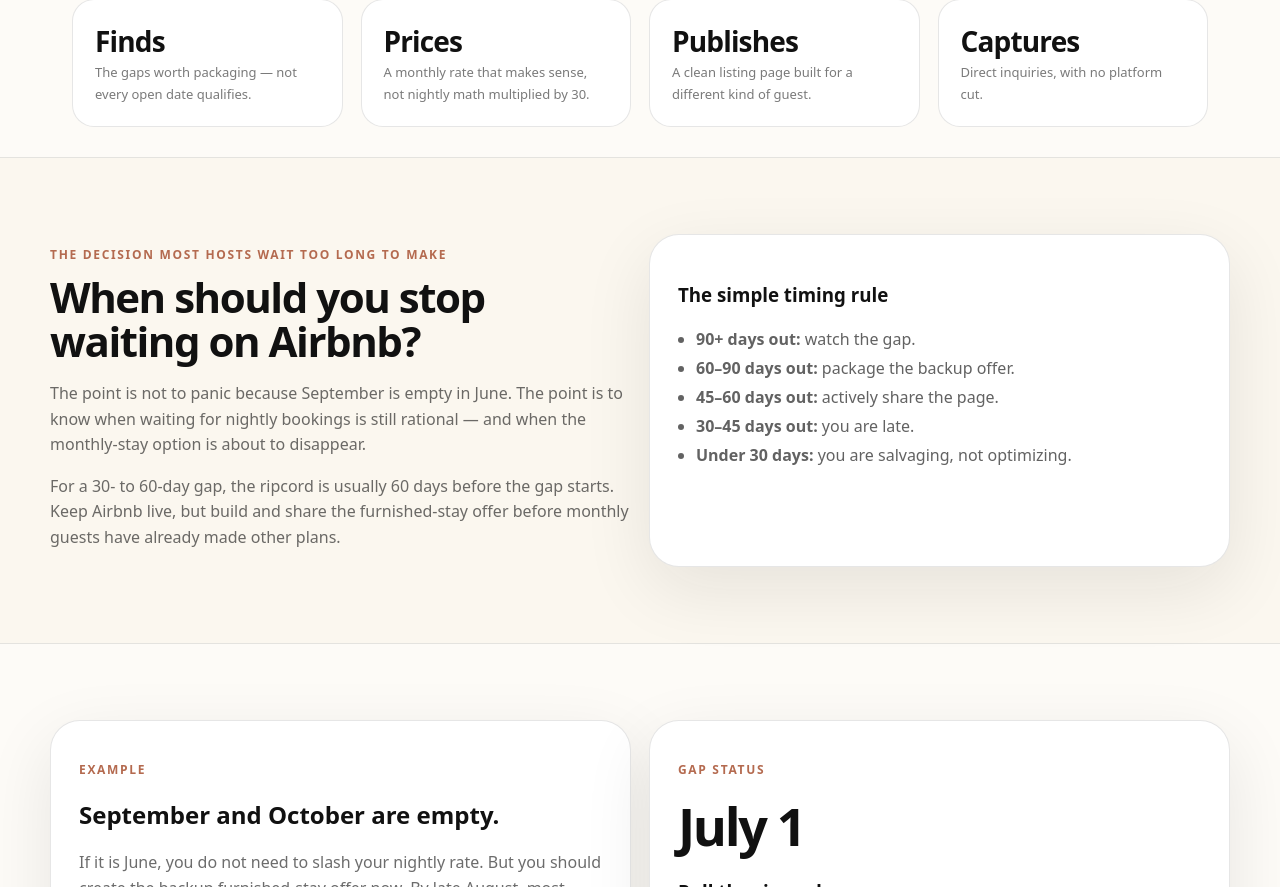
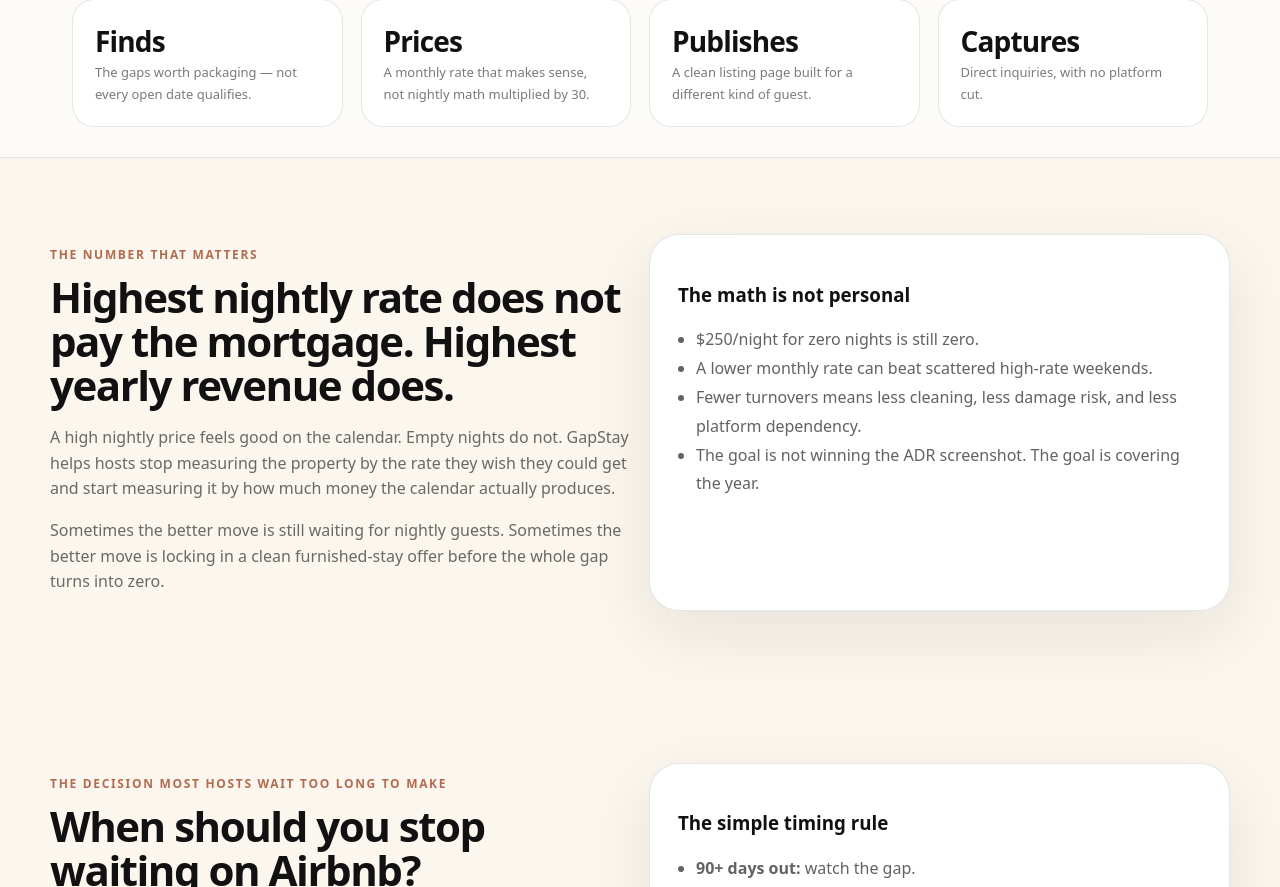
Before and after one commit to pissclams1/Pissclams, a Next.js app: page / in a window 1280 px wide. Shown: the part 708-1595 px from the top of the page. Built offline with nearby package versions, Linux system fonts and the light colour scheme.

Commit message:
Add annual revenue framing

```diff
--- a/app/page.tsx
+++ b/app/page.tsx
@@ -25,6 +25,24 @@ export default function HomePage() {
         <Step title="Prices" text="A monthly rate that makes sense, not nightly math multiplied by 30." />
         <Step title="Publishes" text="A clean listing page built for a different kind of guest." />
         <Step title="Captures" text="Direct inquiries, with no platform cut." />
+      </div>
+    </section>
+
+    <section className="wrap section grid grid2">
+      <div>
+        <p className="kicker">The number that matters</p>
+        <h2 className="big">Highest nightly rate does not pay the mortgage. Highest yearly revenue does.</h2>
+        <p className="muted">A high nightly price feels good on the calendar. Empty nights do not. GapStay helps hosts stop measuring the property by the rate they wish they could get and start measuring it by how much money the calendar actually produces.</p>
+        <p className="muted">Sometimes the better move is still waiting for nightly guests. Sometimes the better move is locking in a clean furnished-stay offer before the whole gap turns into zero.</p>
+      </div>
+      <div className="card pad">
+        <h3>The math is not personal</h3>
+        <ul className="list">
+          <li>$250/night for zero nights is still zero.</li>
+          <li>A lower monthly rate can beat scattered high-rate weekends.</li>
+          <li>Fewer turnovers means less cleaning, less damage risk, and less platform dependency.</li>
+          <li>The goal is not winning the ADR screenshot. The goal is covering the year.</li>
+        </ul>
       </div>
     </section>
 
```
